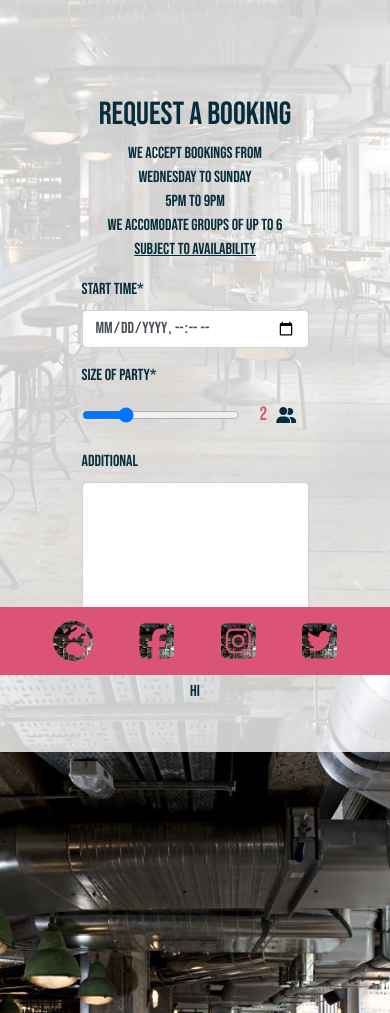
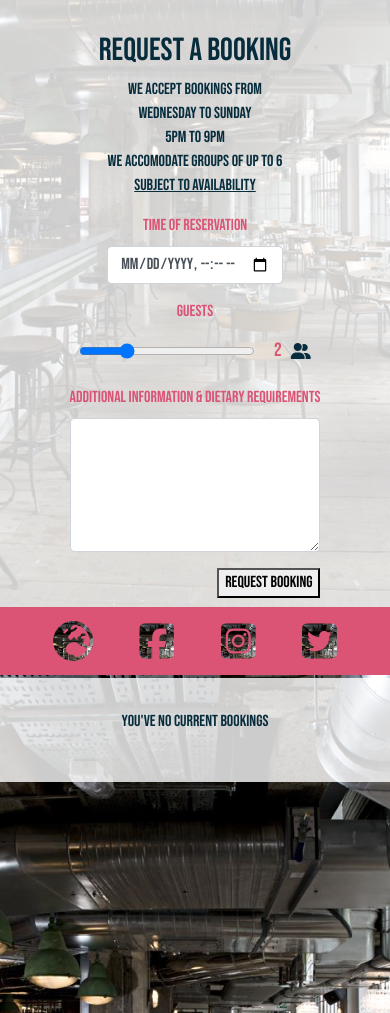
Before and after one commit to OisinWrites/Byte, a Django app: page /bookings/bookings/ in a window 390 px wide. Shown: the part 169-1182 px from the top of the page. Run offline with Django 3.2, Linux system fonts and the light colour scheme; a user stored in the database is signed in; data comes from the database, SQL or seed files in the repository; some libraries are stand-ins or nearby versions.

Commit message:
Customise booking form labels, remove asterisks, change bootstrap on bookings sections.

```diff
--- a/bookings/forms.py
+++ b/bookings/forms.py
@@ -39,6 +39,12 @@ class BookingForm(forms.ModelForm):
             'additional': forms.Textarea(attrs={'rows': 5, 'cols': 30}),
         }
 
+        labels = {
+            'start_time': 'Time of Reservation ',
+            'size_of_party': 'Guests ',
+            'additional': 'Additional information & dietary requirements',
+        }
+
     """Sets behaviour for instance of booking"""
     def __init__(self, request, *args, **kwargs):
         super().__init__(*args, **kwargs)
@@ -49,6 +55,9 @@ class BookingForm(forms.ModelForm):
         self.helper.form_method = 'post'
         self.helper.form_action = 'bookings'
         self.helper.form_class = 'form-horizontal'
+
+        # Remove asterisks from mandatory fields
+        self.helper.form_show_labels = False
 
         """Set validators for start_time field"""
         self.fields['start_time'].validators.append(self.validate_start_time)
--- a/bookings/templates/bookings/bookings.html
+++ b/bookings/templates/bookings/bookings.html
@@ -5,13 +5,14 @@
 {% block content %}
 
 <div class="row">
-  <div class="booking-page col-md-2">
+  <div class="booking-page bh-hide col-md-2 col-xs-1">
     <div class="booking-heading">
       <p>Bookings</p>
     </div>
   </div>
-  <div class="booking-page col-md-6">
-    <h2>Request a Booking</h2>
+  <div class="booking-page col-sx-12 col-md-6">
+    <div class="text-center">
+      <h2>Request a Booking</h2>
     {% if user.is_authenticated %}
       <p class="text-center">
         We accept bookings from  <br>
@@ -43,21 +44,22 @@
           to make a booking</p>
       </div>
     {% endif %}
+    </div>
   </div>
 
   {% if user.is_authenticated %}
     <div class="booking-list booking-page col-md-4">
-      <div>
+      <div class="text-center">
         {% if users_bookings %}
           <h3>My Bookings</h3>
           <p>Select a booking to edit it</p>
-          <hr>
         {% else %}
-          <p>HI</p>
+          <p>You've no current bookings</p>
         {% endif %}
       </div>
 
-      {% if current_bookings %}
+      <div class="text-right">
+        {% if current_bookings %}
         {% for booking in current_bookings %}
           {% if booking.user == request.user %}
             <div class="row my-0 current_bookings">
@@ -80,6 +82,8 @@
       {% else %}
         <p>You haven't made any bookings yet.</p>
       {% endif %}
+      </div>
+
     </div>
   {% endif %}
 
--- a/static/css/base.css
+++ b/static/css/base.css
@@ -87,6 +87,7 @@ a {
 
 .burger {
     color: rgb(0, 178, 202) !important;
+    padding-inline: .5rem;
 }
 
 .burger:hover {
@@ -194,6 +195,19 @@ nav ul li {
     max-height: 40vh;
 }
 
+.asteriskField {
+    display: none;
+}
+
+.booking-form label {
+    color:rgb(219, 83, 117);
+}
+
+#id_start_time {
+    margin-inline: 15%;
+    width: 70%;
+}
+
 #id_size_of_party {
     width: 70%;
     display: inline-block;
@@ -213,6 +227,10 @@ nav ul li {
 }
 
 .booking-submit-button {
+    float: right;
+}
+
+.booking-list a {
     float: right;
 }
 
@@ -323,11 +341,11 @@ nav ul li {
 .allauth-form, .booking-page {
     display: flex;
     flex-direction: column;
-    justify-content: center;
     align-items: center;
     background-color: rgb(255, 255, 255, 0.8);
     color:rgb(7, 45, 61);
     padding: 2rem;
+    margin-bottom: 3rem;
 }
 
 .allauth-form a {
@@ -357,7 +375,7 @@ nav ul li {
       display: none;
     }
 
-    .booking-heading {
+    .bh-hide {
         display: none;
     }
 
```
